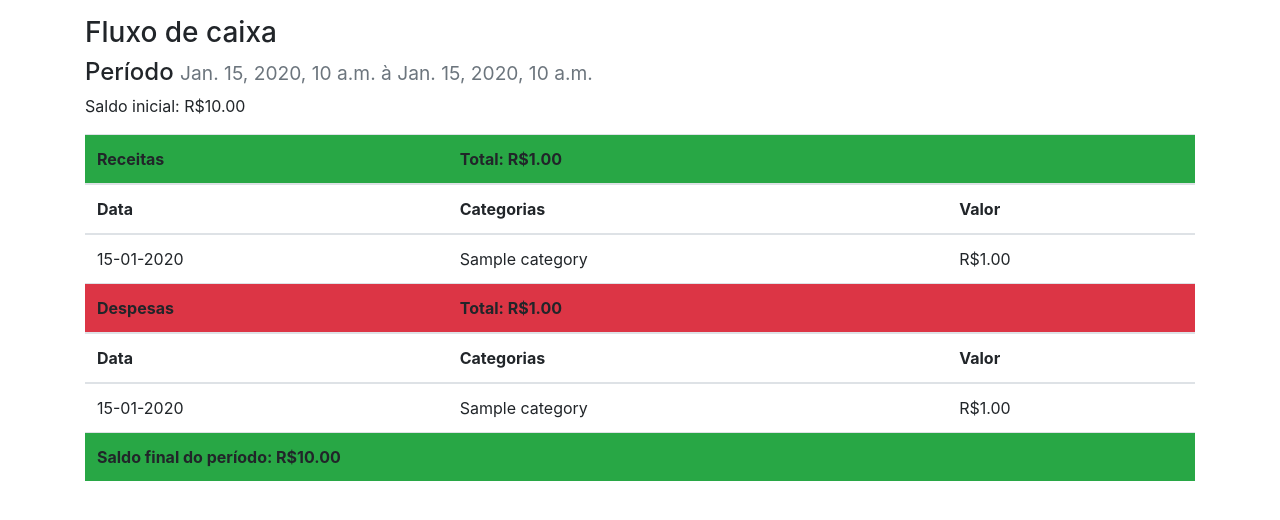
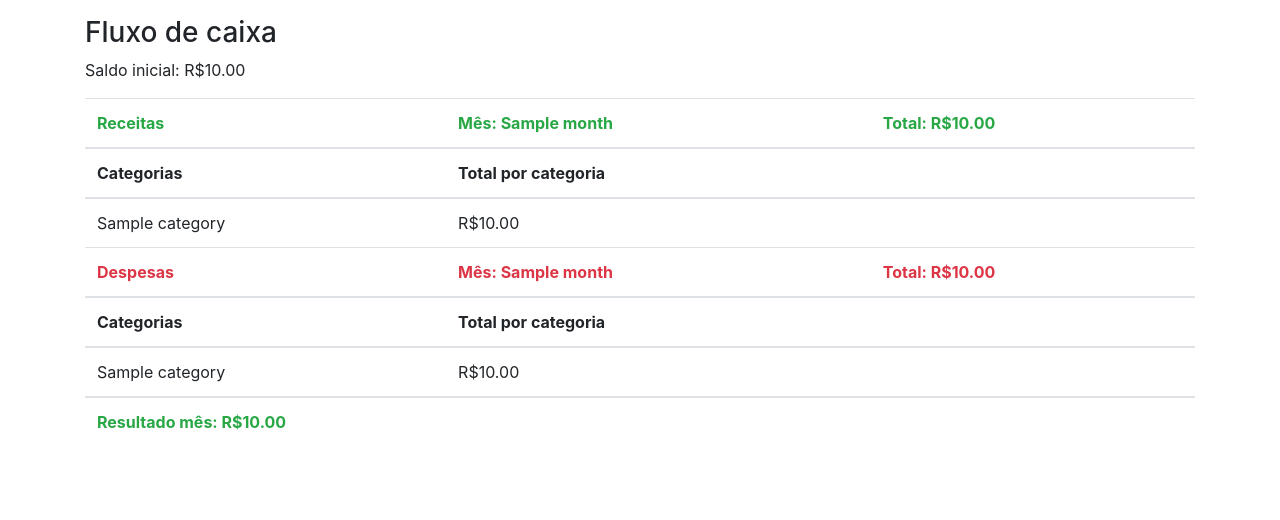
Before and after one commit to mathesbh/trabalho-final-python, a Django app: template my_app/templates/finances/cash_flow/report.html in a window 1280 px wide. Shown: the part 56-576 px from the top of the page. Run offline with Django 3.2, Linux system fonts and the light colour scheme; tables that the repository leaves empty hold one stand-in row (values such as "Sample post"); the template is opened without the code that fills it: values that come from a table or form of the project are taken from there, most other values are stand-ins (such as "Sample title", 1, 10 or a date in 2020).

Commit message:
- Modifica view e template fluxo de caixa para listar - Soma por mês e categorias - Mostrar saldo

```diff
--- a/my_app/templates/finances/cash_flow/report.html
+++ b/my_app/templates/finances/cash_flow/report.html
@@ -4,58 +4,61 @@
   <div class="row">
     <div class="col-md-12">
       <h3>Fluxo de caixa</h3>
-      <h4>Período <small class="text-muted">{{start_date}} à {{end_date}}</small></h4>
       <p>Saldo inicial: R${{initial_balance | floatformat:2}}</p>
       <table class="table">
+        {% for item_result in result %}
           <thead>
-          <tr class="bg-success">
+            <tr class="text-success">
               <th>Receitas</th>
-            <th colspan="2">Total: R${{total_receive_bills | floatformat:2}}</th>
+              <th>Mês: {{item_result.month}}</th>
+              <th>Total: R${{item_result.receive_bills.sum_month | floatformat:2}}</th>
             </tr>
             <tr>
-            <th>Data</th>
               <th>Categorias</th>
-            <th>Valor</th>
+              <th  colspan="2">Total por categoria</th>
             </tr>
           </thead>
           <tbody>
-          {% for item_receive in receive_bills %}
+            {% for item_category in item_result.receive_bills.sum_categories %}
             <tr>
-              <td>{{item_receive.receive_date | date:"d-m-Y"}}</td>
-              <td>{{item_receive.category.name}}</td>
-              <td>R${{item_receive.value | floatformat:2}}</td>
+              <td>{{item_category.category.name}}</td>
+              <td  colspan="2">R${{item_category.sum_receives | floatformat:2}}</td>
             </tr>
             {% endfor %}
           </tbody>
           <thead>
-          <tr class="bg-danger">
+            <tr class="text-danger">
               <th>Despesas</th>
-            <th colspan="2">Total: R${{total_pay_bills | floatformat:2}}</th>
+              <th>Mês: {{item_result.month}}</th>
+              <th>Total: R${{item_result.pay_bills.sum_month | floatformat:2}}</th>
             </tr>
             <tr>
-            <th>Data</th>
               <th>Categorias</th>
-            <th>Valor</th>
+              <th colspan="2">Total por categoria</th>
             </tr>
           </thead>
           <tbody>
-          {% for item_pay in pay_bills %}
+            {% for item_category in item_result.pay_bills.sum_categories %}
             <tr>
-              <td>{{item_pay.due_date | date:"d-m-Y"}}</td>
-              <td>{{item_pay.category.name}}</td>
-              <td>R${{item_pay.value | floatformat:2}}</td>
+              <td>{{item_category.category.name}}</td>
+              <td  colspan="2">R${{item_category.sum_pays | floatformat:2}}</td>
             </tr>
             {% endfor %}
           </tbody>
-        <tfoot>
+          {% if item_result.saldo < 0 %}
+          <tbody class="text-danger">
             <tr>
-            {% if total < 0 %}
-              <th class="bg-danger" colspan="3">Saldo final do período: R${{total | floatformat:2}}</th>
+              <th colspan="3">Resultado mês: R${{item_result.saldo | floatformat:2}}</th>
+            </tr>
+          </tbody>
           {% else %}
-              <th class="bg-success" colspan="3">Saldo final do período: R${{total | floatformat:2}}</th>
+          <tbody class="text-success">
+            <tr>
+              <th colspan="3">Resultado mês: R${{item_result.saldo | floatformat:2}}</th>
+            </tr>
+          </tbody>
           {% endif %}
-          </tr>
-        </tfoot>
+        {% endfor %}
       </table>
     </div>
   </div>
```
Also changed, not shown: my_app/views/cash_flow.py (+22 -24 lines). Lines whose indentation alone changed are shown as unchanged.
